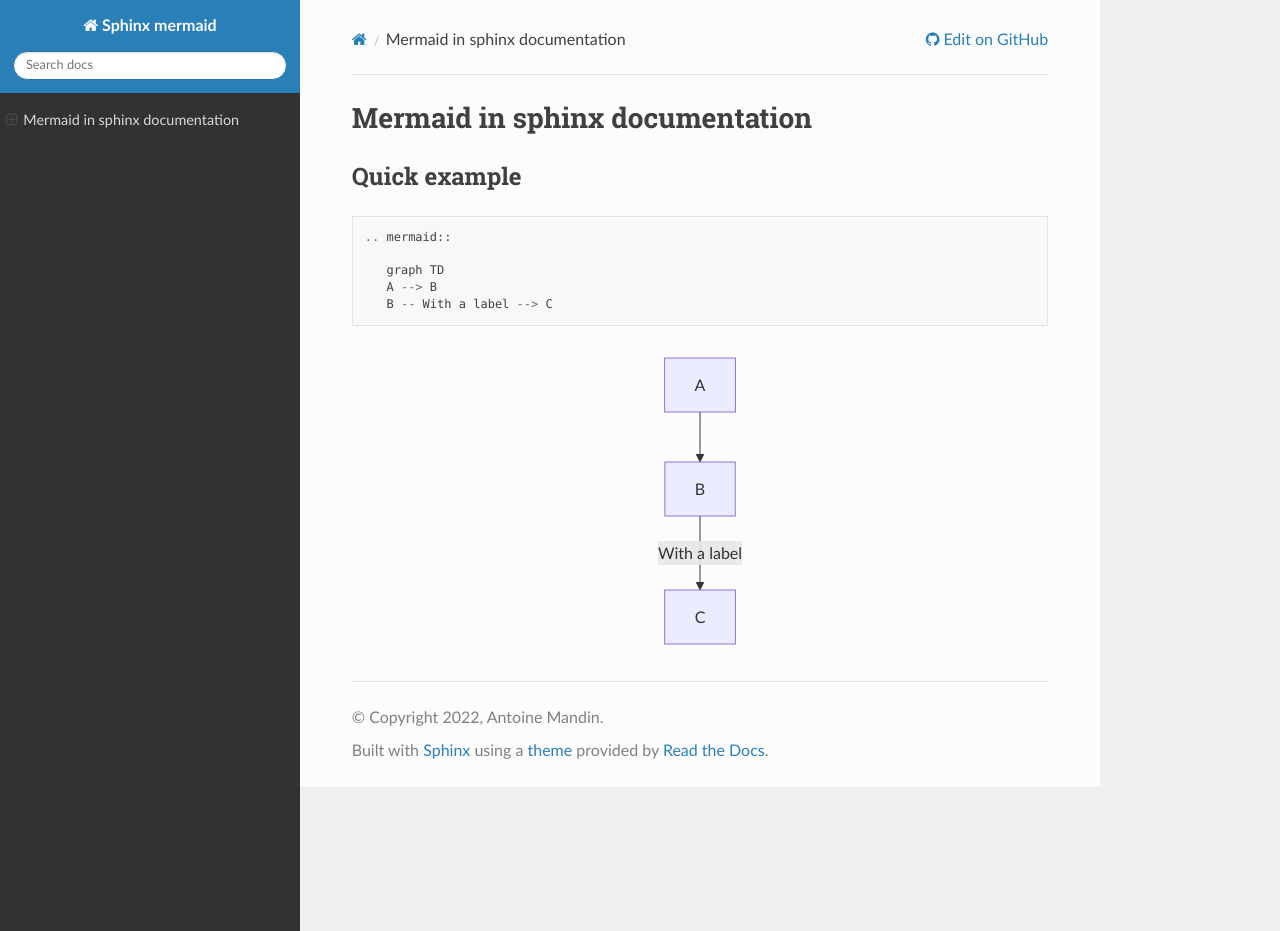
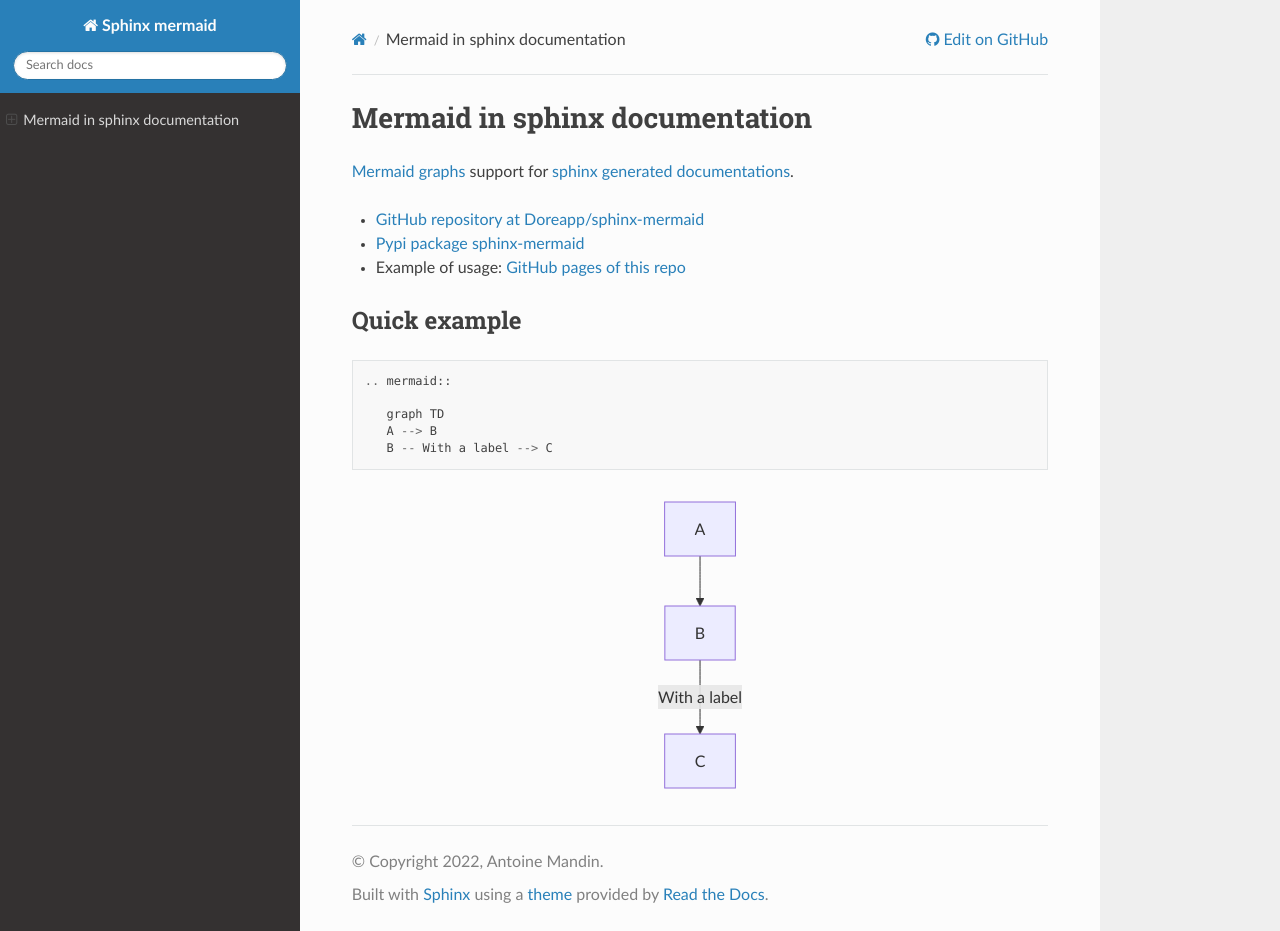
Before and after one commit to Doreapp/sphinx-mermaid, a Sphinx documentation site: the page built from doc/source/index.rst, in a window 1280 px wide and 931 px high. Built offline with Sphinx 7.4.7 and the Read the Docs theme 2.0.0, drawn with Linux system fonts in a browser that asks for light colours.

Commit message:
:memo: Add documentation to the links

```diff
--- a/doc/source/index.rst
+++ b/doc/source/index.rst
@@ -1,5 +1,12 @@
 Mermaid in sphinx documentation
-==========================================
+===============================
+
+`Mermaid graphs <https://mermaid-js.github.io/mermaid/#/>`_ support for
+`sphinx generated documentations <https://www.sphinx-doc.org/en/master/>`_.
+
+- `GitHub repository at Doreapp/sphinx-mermaid <https://github.com/Doreapp/sphinx-mermaid/>`_
+- `Pypi package sphinx-mermaid <https://pypi.org/project/sphinx-mermaid/>`_
+- Example of usage: `GitHub pages of this repo <https://doreapp.github.io/sphinx-mermaid/>`_
 
 Quick example
 -------------
```
Also changed, not shown: README.md (+1 -0 lines).
